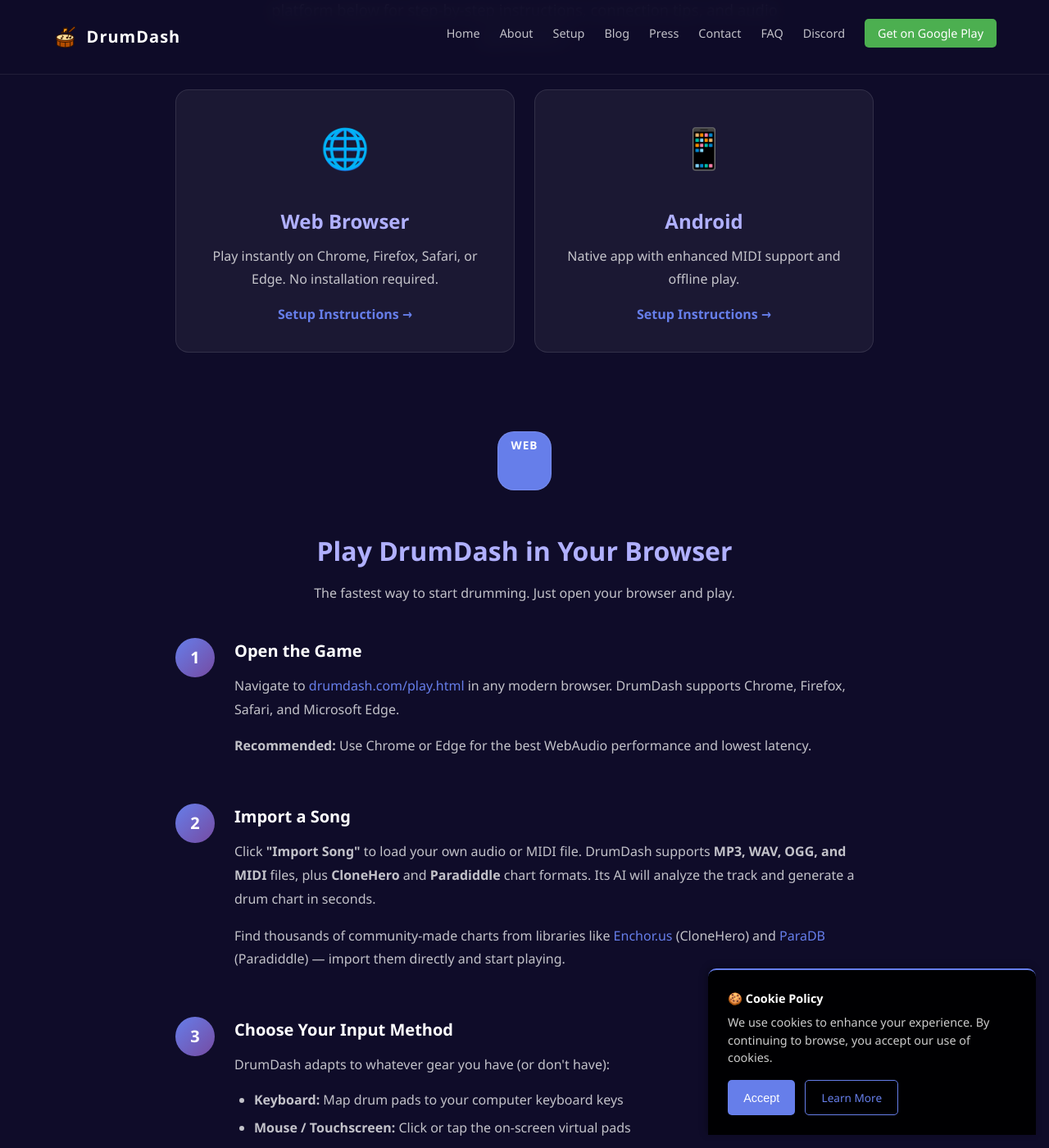
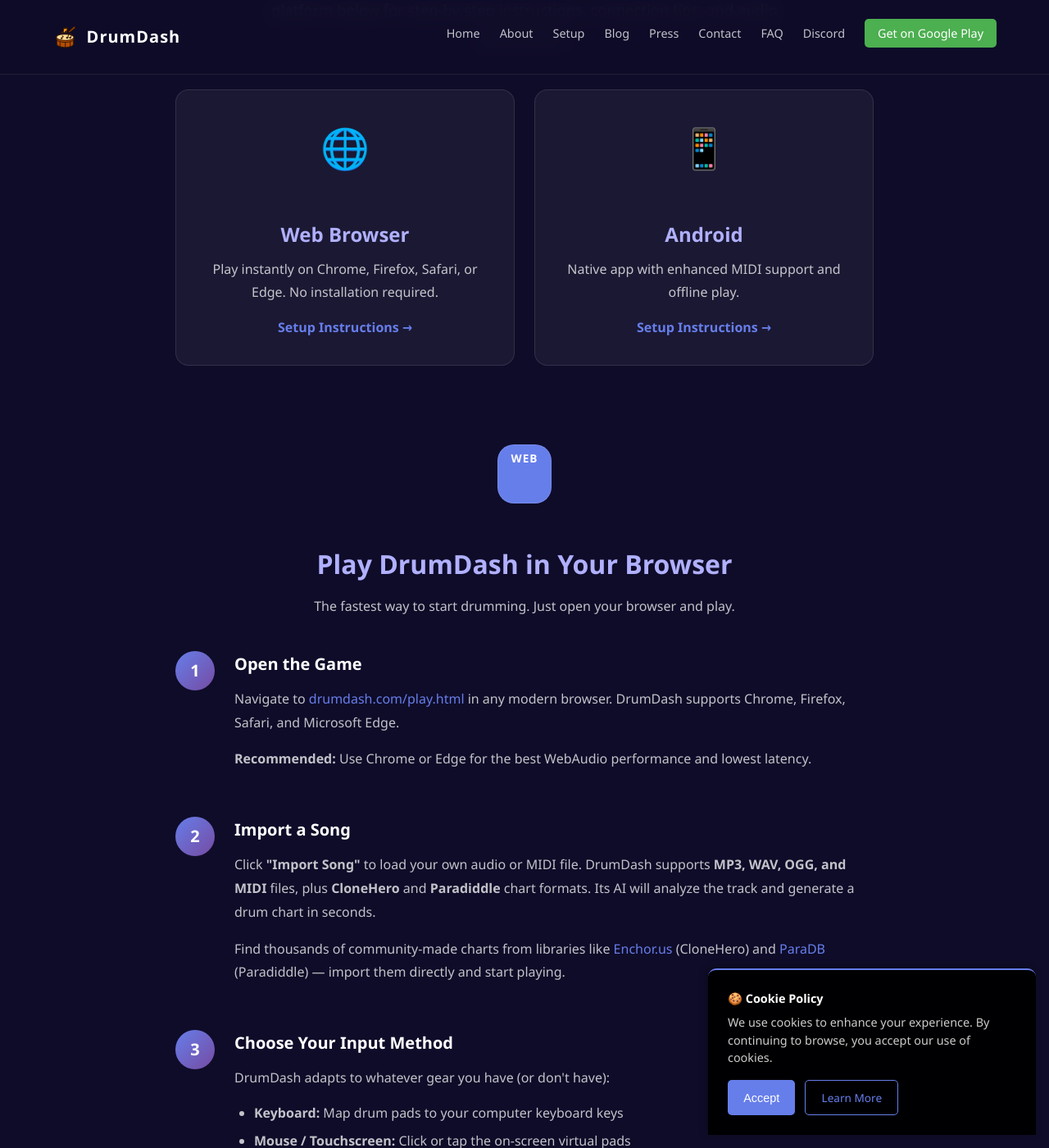
Before and after one commit to tsikerdekis/DrumDash-WebGL, a Jekyll site: the page built from setup.html, in a window 1280 px wide and 1400 px high, scrolled down 198 px. Shown: the whole window at 82% size. Built offline with Jekyll 4.4.1, drawn with Linux system fonts in a browser that asks for light colours.

Commit message:
Center platform cards using flex layout
Update CSS for platform cards to use a column flex layout with centered alignment and a minimum height of 260px. This ensures card content is vertically and horizontally centered and cards maintain consistent height.

```diff
--- a/setup.html
+++ b/setup.html
@@ -295,6 +295,11 @@
     text-decoration: none;
     color: inherit;
     transition: transform 0.2s, background 0.2s;
+    display: flex;
+    flex-direction: column;
+    align-items: center;
+    justify-content: center;
+    min-height: 260px;
 }
 
 .platform-card:hover {
```
